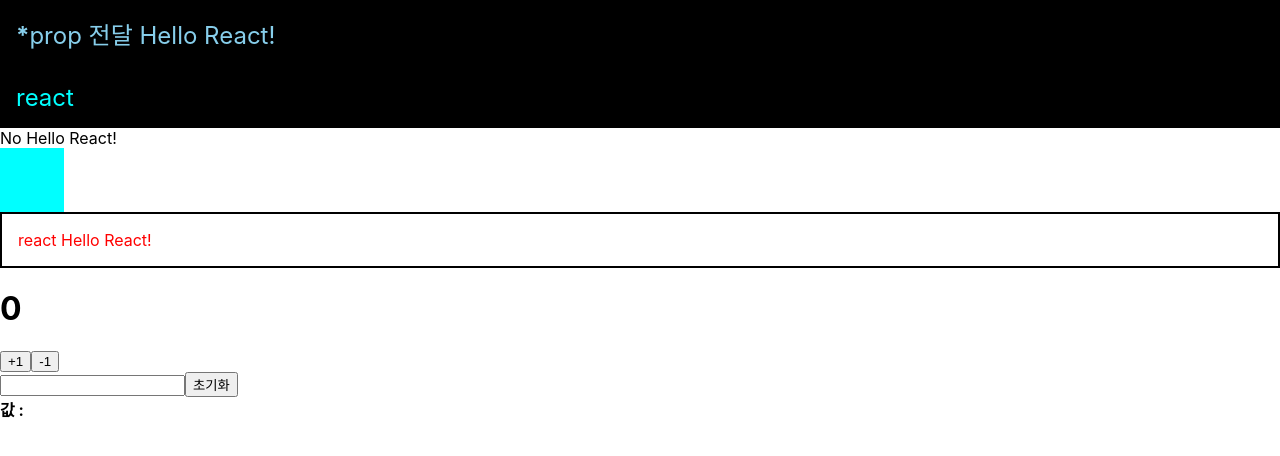
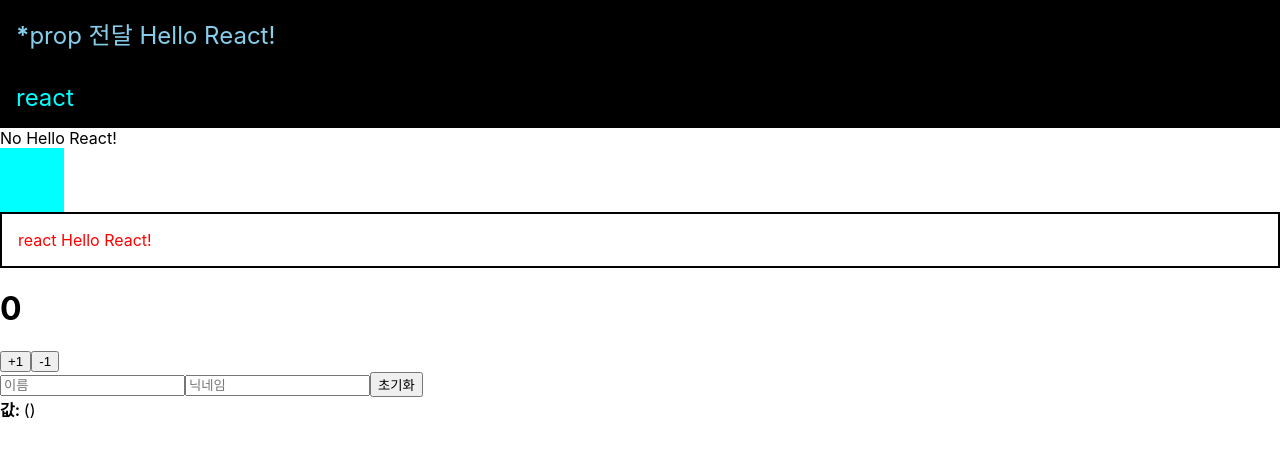
Before and after one commit to HanYeong/reactproject, a React (Create React App) app: page / in a window 1280 px wide. Shown: the top 456 px of the page. Built offline with nearby package versions, Linux system fonts and the light colour scheme; the HTML template or start-up script is replaced by a standard one.

Commit message:
input multiple active

```diff
--- a/src/InputSample.js
+++ b/src/InputSample.js
@@ -1,14 +1,34 @@
-import React from 'react';
+import React, { useState } from 'react';
 
 function InputSample(){
+    const [inputs, setInputs] = useState({
+        name:'',
+        nickname:''
+    });
+    const {name, nickname} = inputs;
+    const onChange = (e) => {
+        const { value, name } = e.target;
+        setInputs({
+            ...inputs,
+            [name]: value
+        });
+    };
+    const onReset = () => {
+        setInputs({
+            name:'',
+            nickname:'',
+        })
+    };
     return (
         <div>
-            <input />
-            <button>초기화</button>
-            <div>
-                <b>값 : </b>
-            </div>
-        </div>
+      <input name="name" placeholder="이름" onChange={onChange} value={name} />
+      <input name="nickname" placeholder="닉네임" onChange={onChange} value={nickname}/>
+      <button onClick={onReset}>초기화</button>
+      <div>
+        <b>값: </b>
+        {name} ({nickname})
+      </div>
+    </div>
     );
 }
 
```
